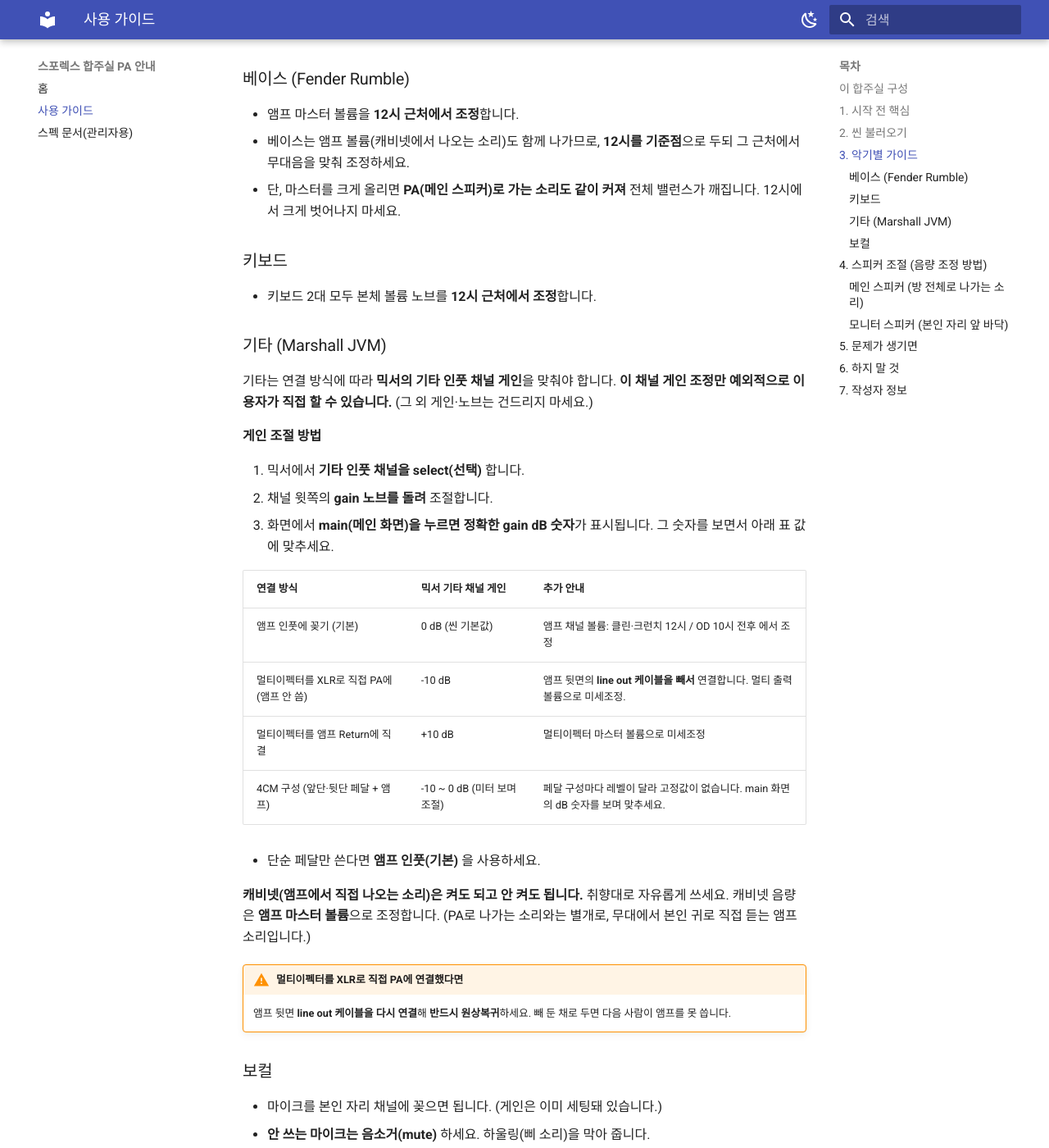
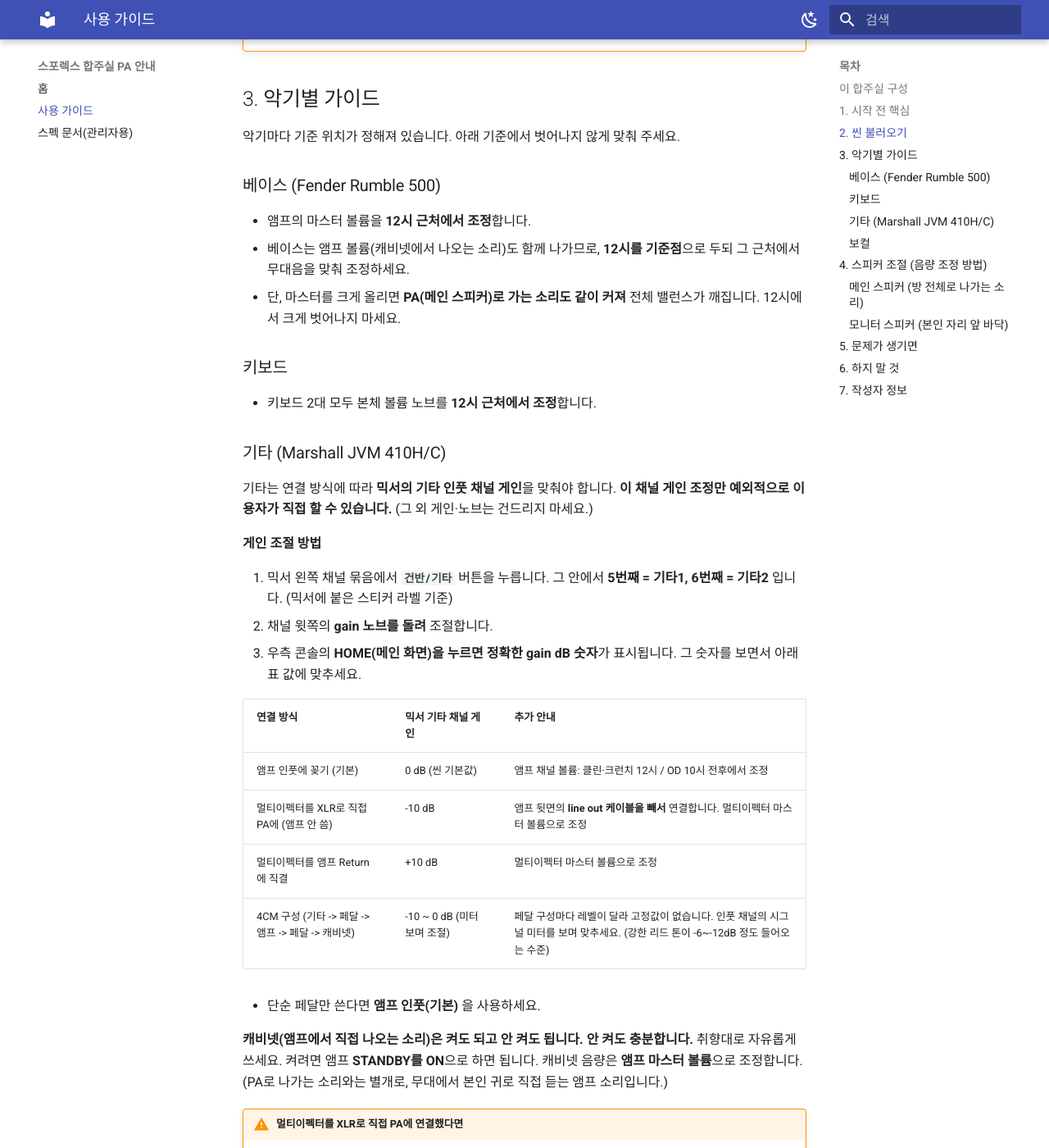
Before and after one commit to SingeonKim/mua-bandroom-guide, an MkDocs documentation site: the page built from docs/guide.md, in a window 1280 px wide and 1400 px high, scrolled down 1265 px. Shown: the whole window at 82% size. Built offline with MkDocs 1.6.1 and Material for MkDocs 9.7.7, drawn with Linux system fonts in a browser that asks for light colours; some of the changed text lies outside the part shown.

Commit message:
docs: polish guide wording + add mixer panel sticker labels to spec
- guide: author edits kept; tidy wording; guitar channel select via sticker (건반/기타 → 5th=기타1, 6th=기타2); cabinet/STANDBY, drum-mic info
- spec 1-1: add 믹서 패널 스티커(그룹 라벨) — 드럼/베이스(CH1~8), 건반/기타(CH9~16), 보컬/PC(CH17~24), 모니터(Bus1~8), 리버브(Bus9~16) with group-order mapping

```diff
--- a/docs/guide.md
+++ b/docs/guide.md
@@ -11,6 +11,11 @@
 - 동시에 각 연주자는 **본인 자리 앞 바닥의 모니터 스피커**로, 자기 악기가 좀 더 강조된 소리를 따로 들을 수 있습니다.
 - 드럼은 마이크를 쓰지 않고 **생음 그대로** 들립니다.
 - 그래서 합주는 **본인 악기를 믹서에 연결하고, 본인 모니터에서 자기 소리를 키워 들으며** 함께 맞추는 구조입니다.
+
+!!! info "드럼 마이크는 왜 없나요?"
+    - 합주실 초기 세팅에는 있었던 것으로 보이지만, 마이크 일부 분실과 연결 꼬임으로 현재는 정상 사용이 어렵습니다.
+    - 다행히 현재 합주실 규모에서는 크게 필요하지 않습니다.
+
 
 ## 1. 시작 전 핵심
 
@@ -26,17 +31,17 @@
 3. **LOAD**(불러오기)를 누릅니다.
 4. 합주가 끝나면 다시 **`02 mua-default-scenes`**를 불러와 원상복구합니다.
 
-!!! warning "이 씬들은 불러오지 마세요"
-    - **`00`** (최초 기본세팅, 추정): 합주실 최초 세팅으로 추정되지만 검증되지 않았습니다. 평소 쓰지 마세요.
-    - **`01 backup_before_260530`**: 이 가이드가 나오기 전(2026-05-30 기준) 세팅입니다. **꼬인 부분이 많아** 복구용으로만 보관 중이니, 불러오지 마세요.
+!!! warning "참고용 구 씬들"
+    - **`00`** (최초 기본세팅, 추정): 합주실 최초 세팅으로 추정되지만 검증되지 않았습니다.
+    - **`01 backup_before_260530`**: 이 가이드가 나오기 전(2026-05-30 기준) 세팅입니다. **꼬인 부분이 많아** 복구용으로만 보관 중입니다.
 
 ## 3. 악기별 가이드
 
 악기마다 기준 위치가 정해져 있습니다. 아래 기준에서 벗어나지 않게 맞춰 주세요.
 
-### 베이스 (Fender Rumble)
+### 베이스 (Fender Rumble 500)
 
-- 앰프 마스터 볼륨을 **12시 근처에서 조정**합니다.
+- 앰프의 마스터 볼륨을 **12시 근처에서 조정**합니다.
 - 베이스는 앰프 볼륨(캐비넷에서 나오는 소리)도 함께 나가므로, **12시를 기준점**으로 두되 그 근처에서 무대음을 맞춰 조정하세요.
 - 단, 마스터를 크게 올리면 **PA(메인 스피커)로 가는 소리도 같이 커져** 전체 밸런스가 깨집니다. 12시에서 크게 벗어나지 마세요.
 
@@ -44,26 +49,26 @@
 
 - 키보드 2대 모두 본체 볼륨 노브를 **12시 근처에서 조정**합니다.
 
-### 기타 (Marshall JVM)
+### 기타 (Marshall JVM 410H/C)
 
 기타는 연결 방식에 따라 **믹서의 기타 인풋 채널 게인**을 맞춰야 합니다. **이 채널 게인 조정만 예외적으로 이용자가 직접 할 수 있습니다.** (그 외 게인·노브는 건드리지 마세요.)
 
 **게인 조절 방법**
 
-1. 믹서에서 **기타 인풋 채널을 select(선택)** 합니다.
+1. 믹서 왼쪽 채널 묶음에서 **`건반/기타`** 버튼을 누릅니다. 그 안에서 **5번째 = 기타1, 6번째 = 기타2** 입니다. (믹서에 붙은 스티커 라벨 기준)
 2. 채널 윗쪽의 **gain 노브를 돌려** 조절합니다.
-3. 화면에서 **main(메인 화면)을 누르면 정확한 gain dB 숫자**가 표시됩니다. 그 숫자를 보면서 아래 표 값에 맞추세요.
+3. 우측 콘솔의 **HOME(메인 화면)을 누르면 정확한 gain dB 숫자**가 표시됩니다. 그 숫자를 보면서 아래 표 값에 맞추세요.
 
-| 연결 방식 | 믹서 기타 채널 게인 | 추가 안내                                               |
-|----------|-------------|-----------------------------------------------------|
-| 앰프 인풋에 꽂기 (기본) | 0 dB (씬 기본값) | 앰프 채널 볼륨: 클린·크런치 12시 / OD 10시 전후 에서 조정              |
-| 멀티이펙터를 XLR로 직접 PA에 (앰프 안 씀) | -10 dB | 앰프 뒷면의 **line out 케이블을 빼서** 연결합니다. 멀티 출력 볼륨으로 미세조정. |
-| 멀티이펙터를 앰프 Return에 직결 | +10 dB | 멀티이펙터 마스터 볼륨으로 미세조정                                 |
-| 4CM 구성 (앞단·뒷단 페달 + 앰프) | -10 ~ 0 dB (미터 보며 조절) | 페달 구성마다 레벨이 달라 고정값이 없습니다. main 화면의 dB 숫자를 보며 맞추세요. |
+| 연결 방식                                | 믹서 기타 채널 게인 | 추가 안내                                                                        |
+|--------------------------------------|-------------|------------------------------------------------------------------------------|
+| 앰프 인풋에 꽂기 (기본)                       | 0 dB (씬 기본값) | 앰프 채널 볼륨: 클린·크런치 12시 / OD 10시 전후에서 조정                                       |
+| 멀티이펙터를 XLR로 직접 PA에 (앰프 안 씀)          | -10 dB | 앰프 뒷면의 **line out 케이블을 빼서** 연결합니다. 멀티이펙터 마스터 볼륨으로 조정                         |
+| 멀티이펙터를 앰프 Return에 직결                 | +10 dB | 멀티이펙터 마스터 볼륨으로 조정                                                            |
+| 4CM 구성 (기타 -> 페달 -> 앰프 -> 페달 -> 캐비넷) | -10 ~ 0 dB (미터 보며 조절) | 페달 구성마다 레벨이 달라 고정값이 없습니다. 인풋 채널의 시그널 미터를 보며 맞추세요. (강한 리드 톤이 -6~-12dB 정도 들어오는 수준) |
 
 - 단순 페달만 쓴다면 **앰프 인풋(기본)** 을 사용하세요.
 
-**캐비넷(앰프에서 직접 나오는 소리)은 켜도 되고 안 켜도 됩니다.** 취향대로 자유롭게 쓰세요. 캐비넷 음량은 **앰프 마스터 볼륨**으로 조정합니다. (PA로 나가는 소리와는 별개로, 무대에서 본인 귀로 직접 듣는 앰프 소리입니다.)
+**캐비넷(앰프에서 직접 나오는 소리)은 켜도 되고 안 켜도 됩니다. 안 켜도 충분합니다.** 취향대로 자유롭게 쓰세요. 켜려면 앰프 **STANDBY를 ON**으로 하면 됩니다. 캐비넷 음량은 **앰프 마스터 볼륨**으로 조정합니다. (PA로 나가는 소리와는 별개로, 무대에서 본인 귀로 직접 듣는 앰프 소리입니다.)
 
 !!! warning "멀티이펙터를 XLR로 직접 PA에 연결했다면"
     앰프 뒷면 **line out 케이블을 다시 연결**해 **반드시 원상복귀**하세요. 빼 둔 채로 두면 다음 사람이 앰프를 못 씁니다.
@@ -77,8 +82,10 @@
 
 ### 메인 스피커 (방 전체로 나가는 소리)
 
-- 콘솔의 **메인 노브(Main 마스터)** 로 전체 음량을 조절합니다.
-- 악기별 밸런스는 **각 채널 페이더(볼륨 막대)** 로 미세조정합니다.
+- 콘솔의 **메인 노브(Main 마스터)** 로 전체 음량을 조절합니다. (-10dB ~ 0 권장)
+- 악기별 밸런스는 **각 채널 페이더(볼륨 막대)** 로 조정합니다. (-15dB 근처 권장)
+!!! warning "메인 스피커 자체 설정은 건드리지 마세요"
+    CH01 Vol: FULL, MAIN Vol: -10dB 고정
 
 ### 모니터 스피커 (본인 자리 앞 바닥)
 
@@ -89,23 +96,25 @@
 !!! note "현장에서 채울 것"
     권장 음량 값은 추후 기재 예정입니다.
 
-**각 악기별로 따로 조절하고 싶을 때** (현재 값: 본인 악기 -10 / 다른 악기 -15)
+**각 악기별로 따로 조절하고 싶을 때** (현재 값: 본인 악기 -10 dB / 다른 악기 -18 dB)
+
+!!! warning "굳이 조절하지 않아도 됩니다 (숙련자에게만 권장)"
+    - 이미 본인 악기가 8dB 정도 강조돼 있습니다.
+    - 메인 스피커로 가는 각 악기 페이더 조정과는 별개입니다.
 
 1. 본인 모니터링 스피커(버스)를 선택합니다.
 2. **send on fader** 버튼을 누릅니다. (버튼이 빨갛게 깜빡입니다.)
-3. 각 악기 페이더를 올리고 내려 조절합니다. (본인 악기 -10 / 다른 악기 -15 기준)
+3. 각 악기 페이더를 올리고 내려 조절합니다.
 4. 다 됐으면 **send on fader 버튼을 다시 눌러 해제**합니다.
 
 ## 5. 문제가 생기면
 
 순서대로 확인하세요.
 
-1. 악기·앰프 전원과 **케이블**이 제대로 꽂혔는지
+1. 악기·앰프 전원과 **케이블**이 제대로 꽂혔는지, 켜졌는지
 2. 해당 채널이 **음소거(mute)** 되어 있지 않은지
 3. 채널 **페이더(볼륨 막대)** 가 내려가 있지 않은지
 4. 그래도 안 되면 **`02 mua-default-scenes`를 다시 불러오기**
-
-그래도 해결되지 않으면 관리자에게 연락하세요. (아래 7번 문의 참고)
 
 ## 6. 하지 말 것
 
@@ -115,10 +124,11 @@
     - 씬 **저장(SAVE/덮어쓰기)** — 불러오기(LOAD)만 하세요
     - **다른 사람 채널의 게인**이나 컴프·게이트·EQ 건드리기 (본인 기타 채널 게인을 3번 표대로 맞추는 것만 예외)
     - 모니터/메인 **버스 라우팅** 변경
+    - 메인 스피커, 모니터링 스피커 자체 세팅 변경
 
     바꾸면 다음 사람의 세팅이 꼬입니다. 무언가 바꿨다면 **반드시 `02 mua-default-scenes`를 다시 불러오세요.**
 
 ## 7. 작성자 정보
 
 - **S/W Culture 사무국(AI 센터) 김신건**
-- 업데이트 필요 사항은 사내 메신저 주세요.
+- 업데이트 필요 사항은 사내 메신저 부탁드립니다.
```
Also changed, not shown: other parts of docs/guide.md (+1 -1 lines), docs/spec.md (+23 -0 lines).
